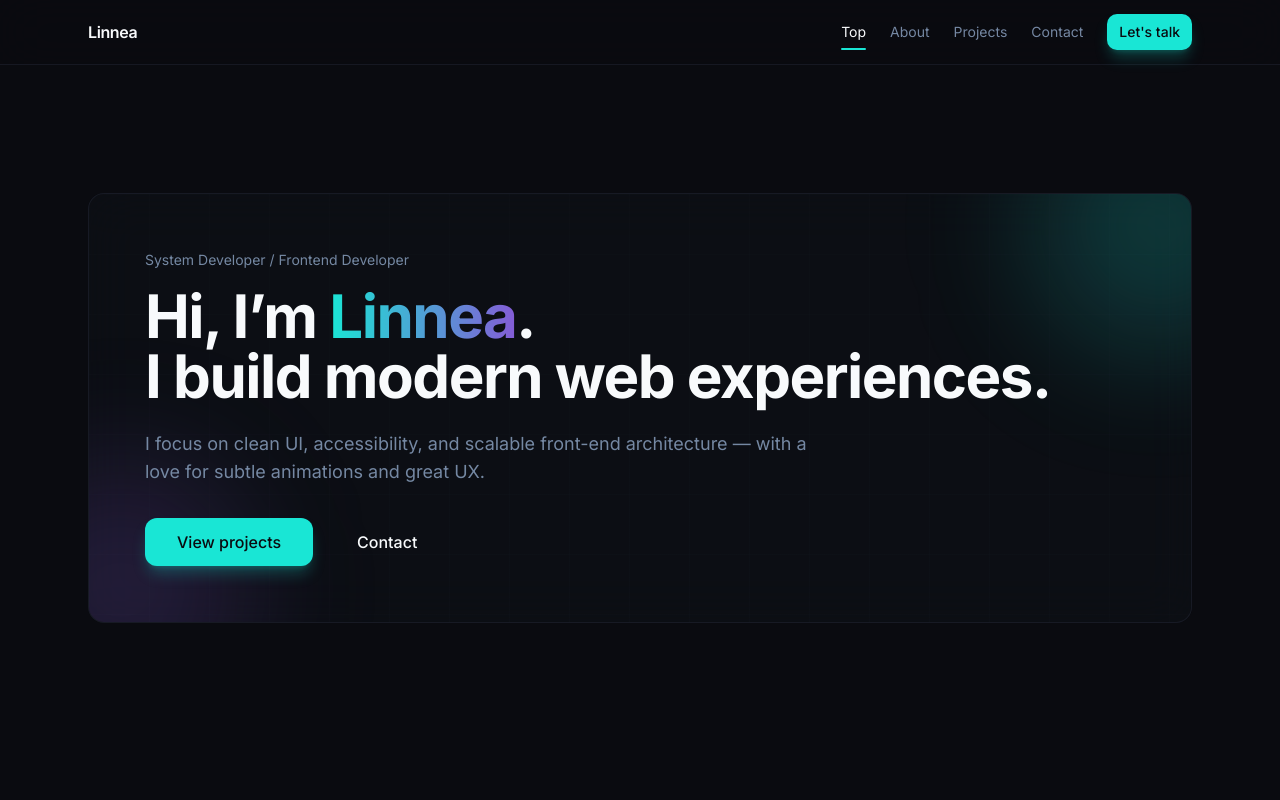
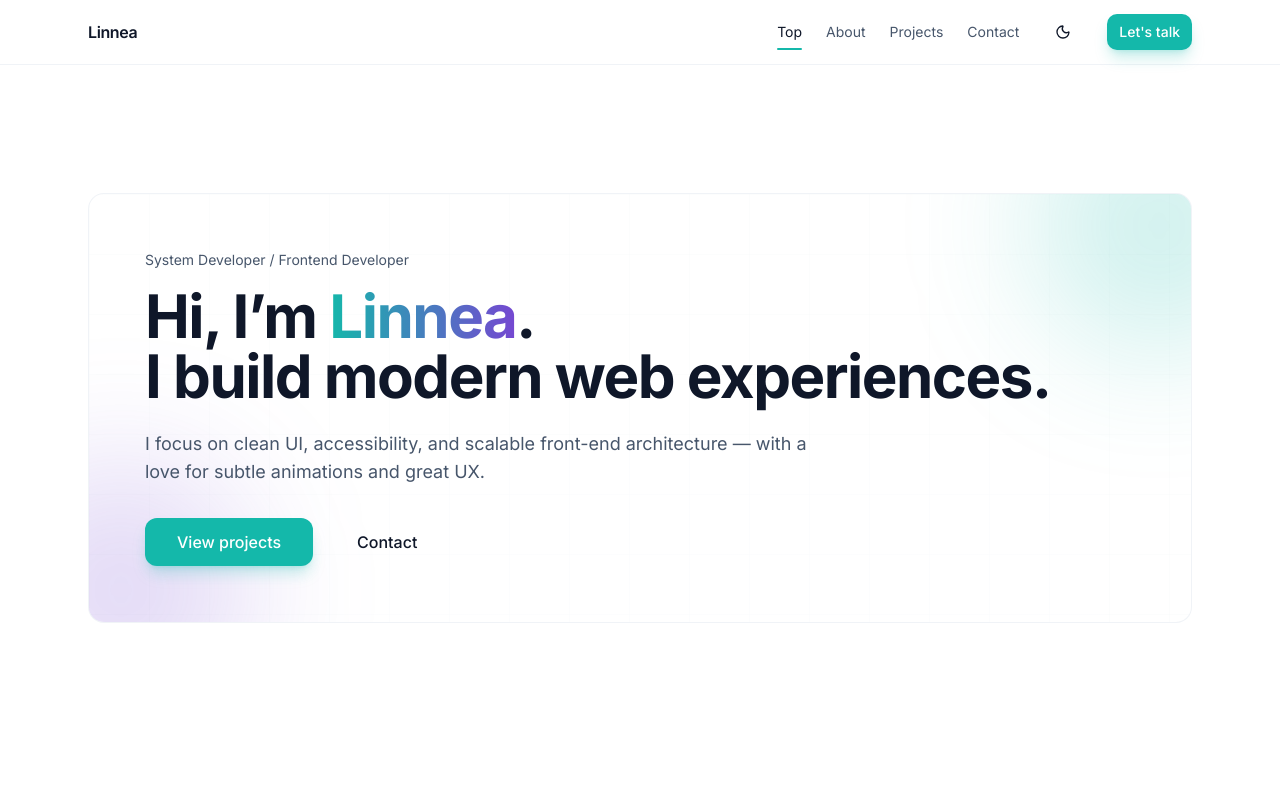
Before and after one commit to linneanore/portfolio-1, a React (Vite) app: page / in a window 1280 px wide. Shown: the top 800 px of the page. Built offline with nearby package versions, Linux system fonts and the light colour scheme.

Commit message:
feat: add light/dark theme toggle

```diff
--- a/src/components/Navigation.tsx
+++ b/src/components/Navigation.tsx
@@ -1,3 +1,5 @@
+import { Sun, Moon } from "lucide-react";
+import { useTheme } from "@/hooks/useTheme";
 import { useEffect, useRef, useState } from "react";
 import { AnimatePresence, motion } from "framer-motion";
 import { Menu, X } from "lucide-react";
@@ -13,7 +15,7 @@ const links = [
 export default function Navigation() {
   const [open, setOpen] = useState(false);
   const panelRef = useRef<HTMLDivElement | null>(null);
-
+  const { theme, toggleTheme } = useTheme();
   const [activeId, setActiveId] = useState ("top");
 
 useEffect(() => {
@@ -109,6 +111,18 @@ useEffect(() => {
       </a>
     );
   })}
+     <Button
+    variant="ghost"
+    size="icon"
+    aria-label="Toggle theme"
+    onClick={toggleTheme}
+    >
+      {theme === "dark" ? (
+        <Sun className="h-4 w-4" />
+      ) : (
+        <Moon className="h-4 w-4" />
+      )}
+    </Button>
 
   <Button variant="glow" size="sm" asChild>
     <a href="#contact">Let&apos;s talk</a>
@@ -183,6 +197,15 @@ useEffect(() => {
                       </motion.a>
                     ))}
 
+                    <Button
+                     variant="ghost"
+                    size="lg"
+                    className="w-full"
+                    onClick={toggleTheme}
+                    >
+                   {theme === "dark" ? "Light mode" : "Dark mode"}
+                  </Button>
+
                     <motion.div
                       variants={{
                         hidden: { opacity: 0, y: -6 },
--- /dev/null
+++ b/src/hooks/useTheme.ts
@@ -0,0 +1,31 @@
+import { useEffect, useState } from "react";
+
+type Theme = "dark" | "light";
+
+function getInitialTheme(): Theme {
+
+  if (typeof window === "undefined") return "dark";
+
+  const stored = localStorage.getItem("theme") as Theme | null;
+  if (stored === "dark" || stored === "light") return stored;
+
+  const prefersLight = window.matchMedia?.("(prefers-color-scheme: light)")?.matches;
+  return prefersLight ? "light" : "dark";
+}
+
+export function useTheme() {
+  const [theme, setTheme] = useState<Theme>(() => getInitialTheme());
+
+
+  useEffect(() => {
+    document.documentElement.classList.toggle("light", theme === "light");
+    document.documentElement.classList.toggle("dark", theme === "dark");
+    localStorage.setItem("theme", theme);
+  }, [theme]);
+
+  function toggleTheme() {
+    setTheme((prev) => (prev === "dark" ? "light" : "dark"));
+  }
+
+  return { theme, toggleTheme };
+}
--- a/src/index.css
+++ b/src/index.css
@@ -39,6 +39,33 @@
     --radius: 0.75rem;
   }
 
+    .light {
+    --background: 0 0% 100%;
+    --foreground: 222 47% 11%;
+
+    --card: 0 0% 100%;
+    --card-foreground: 222 47% 11%;
+
+    --popover: 0 0% 100%;
+    --popover-foreground: 222 47% 11%;
+
+    --primary: 175 80% 40%;
+    --primary-foreground: 0 0% 100%;
+
+    --secondary: 210 40% 96%;
+    --secondary-foreground: 222 47% 11%;
+
+    --muted: 210 40% 94%;
+    --muted-foreground: 215 20% 35%;
+
+    --accent: 260 60% 55%;
+    --accent-foreground: 0 0% 100%;
+
+    --border: 214 32% 91%;
+    --input: 214 32% 91%;
+    --ring: 175 80% 40%;
+  }
+
   * { @apply border-border; }
 
   html { scroll-behavior: smooth; }
```
